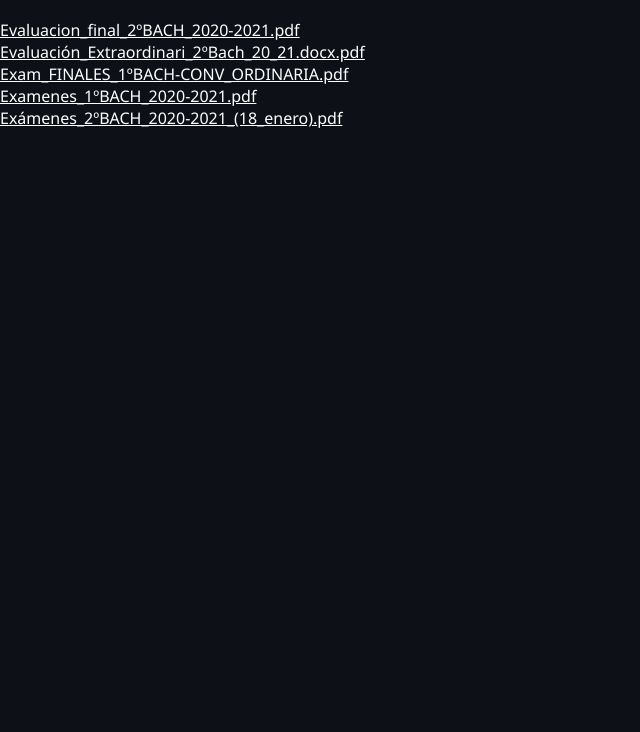
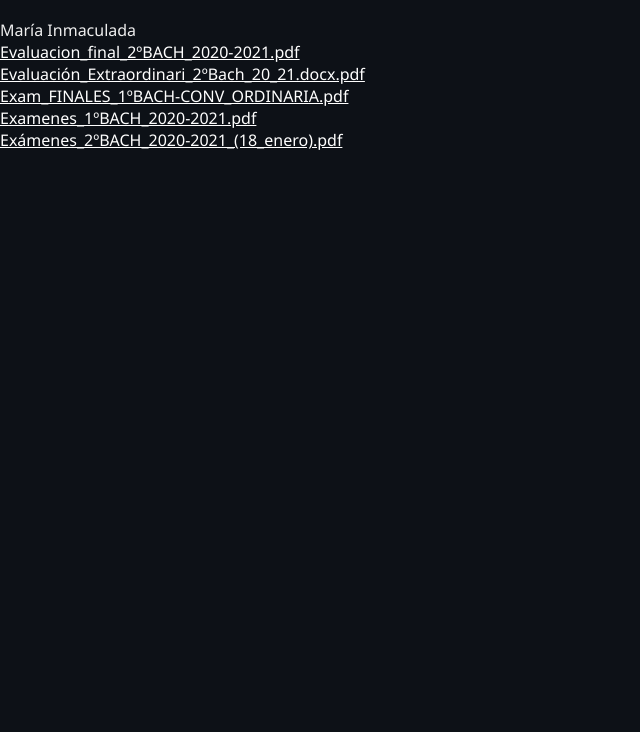
Before and after one commit to ARCHIV3D/bg, a plain HTML site: page files/de.luna/avalina/index.html in a window 1280 px wide. Shown: the part 68-800 px from the top of the page, without its empty margins (0-640 px from the left). Drawn offline with Linux system fonts and the light colour scheme.

Commit message:
Update index.html

```diff
--- a/files/de.luna/avalina/index.html
+++ b/files/de.luna/avalina/index.html
@@ -24,8 +24,9 @@
 </head>
 <body>
   <h1>Liste des fichiers</h1>
-  <p>Last update: 12/07/2021</p> <br>
-  <hr>
+  <p>Last update: 12/07/2021</p>
+  <hr> <br>
+  <p>María Inmaculada</p>
   <a href="Evaluacion_final_2ºBACH_2020-2021.pdf" rel="nofollow noopener" target="_blank">Evaluacion_final_2ºBACH_2020-2021.pdf</a> <br>
   <a href="Evaluación_Extraordinari_2ºBach_20_21.docx.pdf" rel="nofollow noopener" target="_blank">Evaluación_Extraordinari_2ºBach_20_21.docx.pdf</a> <br>
   <a href="Exam_FINALES_1ºBACH-CONV_ORDINARIA.pdf" rel="nofollow noopener" target="_blank">Exam_FINALES_1ºBACH-CONV_ORDINARIA.pdf</a> <br>
```
